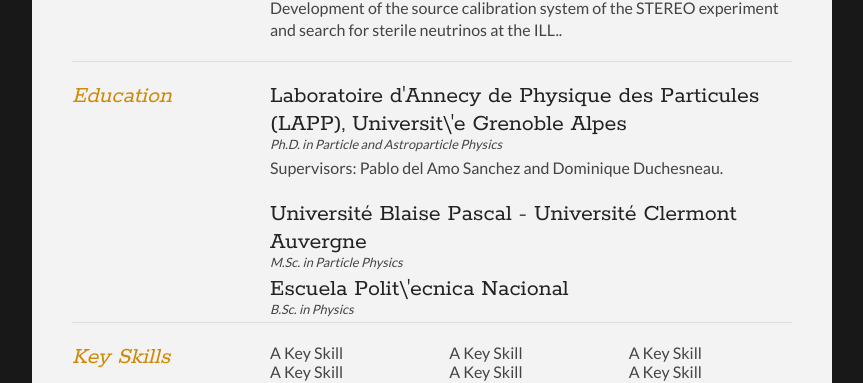
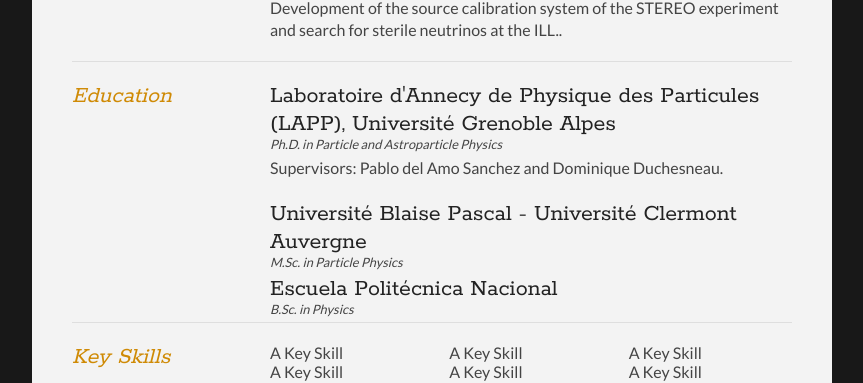
Before and after one commit to lmanzanillas/lmanzanillas.github.io, a Jekyll site: the page cv/index.html, which Jekyll copies as it is, in a window 1280 px wide. Shown: the part 762-1145 px from the top of the page, without its empty margins (208-1071 px from the left). Built offline with Jekyll 4.4.1, drawn with Linux system fonts in a browser that asks for light colours.

Commit message:
Update index.html

```diff
--- a/cv/index.html
+++ b/cv/index.html
@@ -90,7 +90,7 @@
 
 			<div class="sectionContent">
 				<article>
-					<h2>Laboratoire d'Annecy de Physique des Particules (LAPP), Universit\'e Grenoble Alpes</h2>
+					<h2>Laboratoire d'Annecy de Physique des Particules (LAPP), Université Grenoble Alpes</h2>
 					<p class="subDetails">Ph.D. in Particle and Astroparticle Physics</p>
 					<p> Supervisors: Pablo del Amo Sanchez and Dominique Duchesneau.</p>
 				</article>
@@ -101,7 +101,7 @@
 				</article>
 
 				<article>
-					<h2>Escuela Polit\'ecnica Nacional</h2>
+					<h2>Escuela Politécnica Nacional</h2>
 					<p class="subDetails">B.Sc. in Physics</p>
 				</article>
 
```
